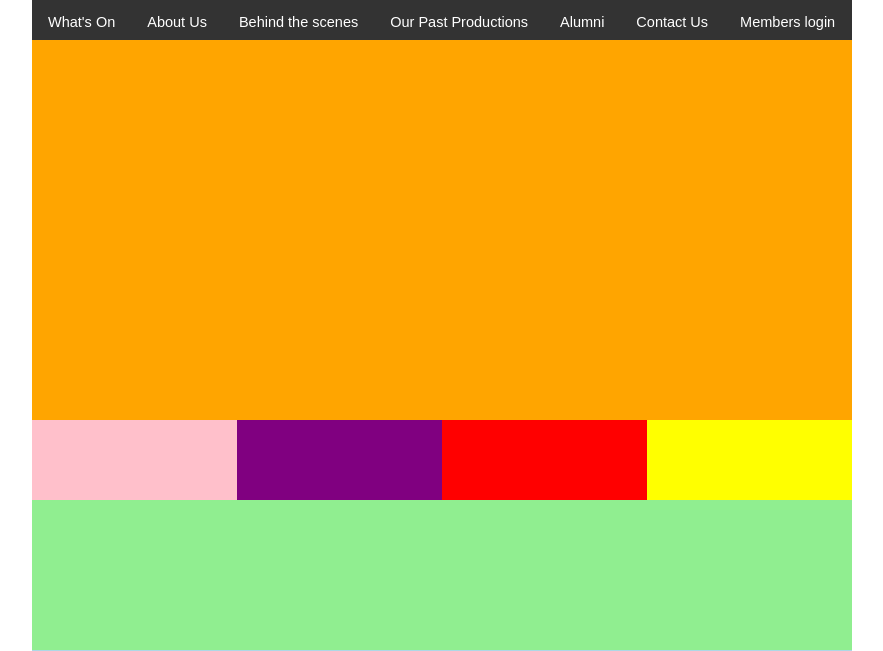
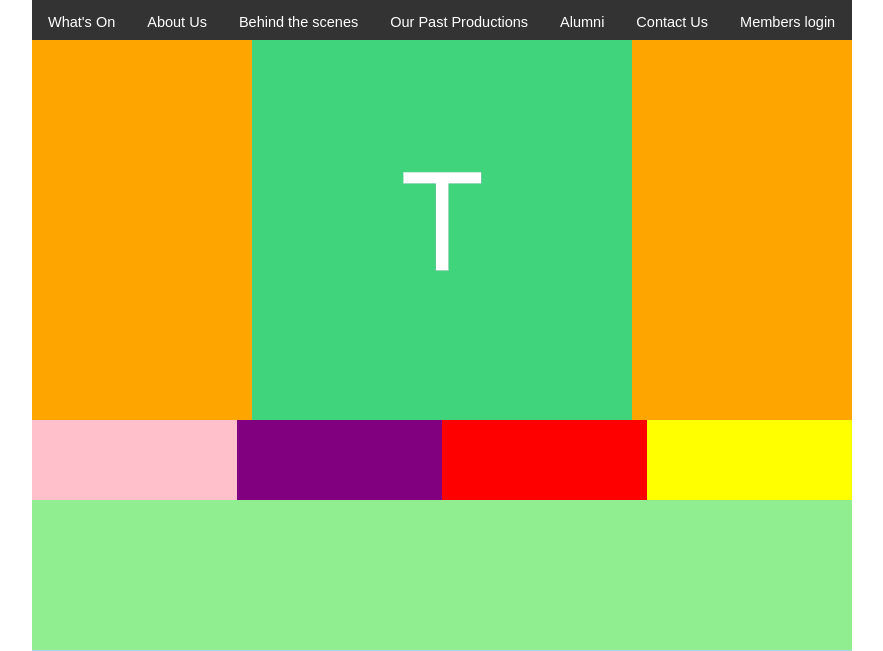
Before and after one commit to adbsjb/YYT-Website, a PHP site: page / in a window 1280 px wide. Shown: the part 99-750 px from the top of the page, without its empty margins (198-1081 px from the left). Run offline with PHP 8.4, Linux system fonts and the light colour scheme; some libraries are stand-ins or nearby versions.

Commit message:
damn it. i didnt tick the boxes

```diff
--- a/css/styles.css
+++ b/css/styles.css
@@ -101,3 +101,16 @@ li a:hover {
 	margin:0px auto;
 	background-color: lightblue;
 }
+
+#slideshowBox{
+	overflow: hidden;
+	margin: auto;
+	width: 380px;
+	height: 380px;
+}
+
+#slideshowImage{
+	display: block;
+	position: relative;
+	overflow: hidden;
+}
--- a/index.php
+++ b/index.php
@@ -8,6 +8,43 @@
 	<meta name ="keywords" content="html, css, web design, bath, bath college">
 	<meta name ="charset" content="utf-8">
 	<link rel= "stylesheet" href= "css/styles.css" type= "text/css">
+
+	<!-- Jquery start -->
+
+	<link rel="stylesheet" href="css/styles.css" type="text/css">
+  <script src="http://code.jquery.com/jquery-1.11.3.min.js"></script>
+
+	<!-- Jquery end -->
+
+<script>
+	//JQuery slideshow start
+
+	  $('document').ready(function(){
+
+	    setInterval(function() {
+	      var imageObject = $('#slideshowImage');
+	      var imagePosition = imageObject.css('left');
+
+	      if(imagePosition == "0px"){
+	        imageObject.animate({left: '-380px'});
+
+	      }else if(imagePosition == "-380px"){
+	        imageObject.animate({left: '-760px'});
+
+	      }else if (imagePosition == "-760px"){
+	        imageObject.animate({left: '-1140px'});
+
+	      }else{
+	        imageObject.animate({left: '0px'});
+
+	      }
+	    }, 1500);
+	  });
+
+	  //JQuery slideshow end
+</script>
+
+
 </head>
 <body>
 	<div id="header"></div>
@@ -16,7 +53,12 @@
 		<?php	include 'navmenu.php'?>
 	</div>
 
-<div id="mainSlideShow"></div>
+<div id="mainSlideShow">
+	<div id="slideshowBox">
+	<img src="assets/test full.png" id="slideshowImage"></img>
+	<!--  PUT MARGIN AROUND SLIDESHOW	-->
+	</div>
+</div>
 <div id="buttonWrapper">
 	<div id="buttonOne"></div>
 	<div id="buttonTwo"></div>
```
